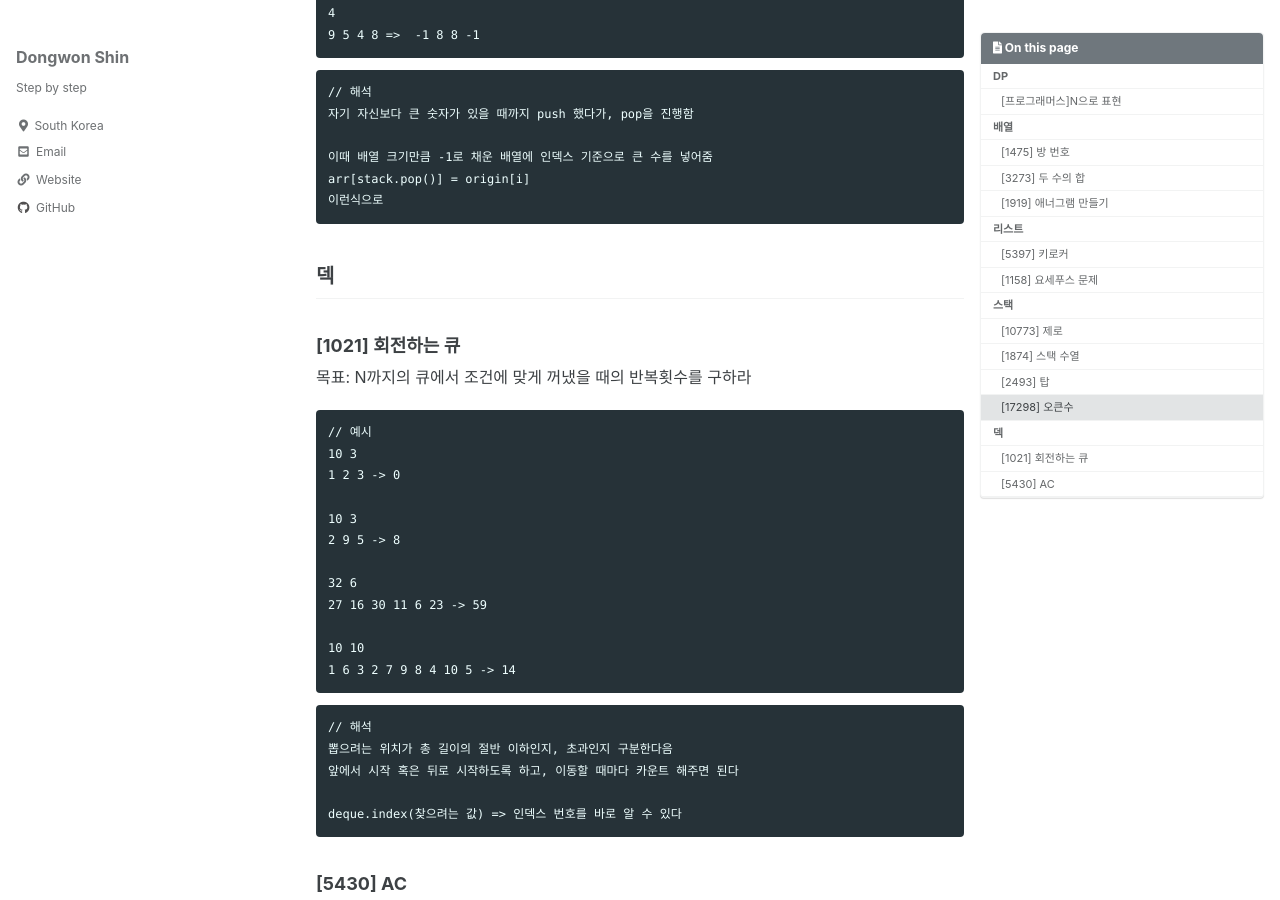
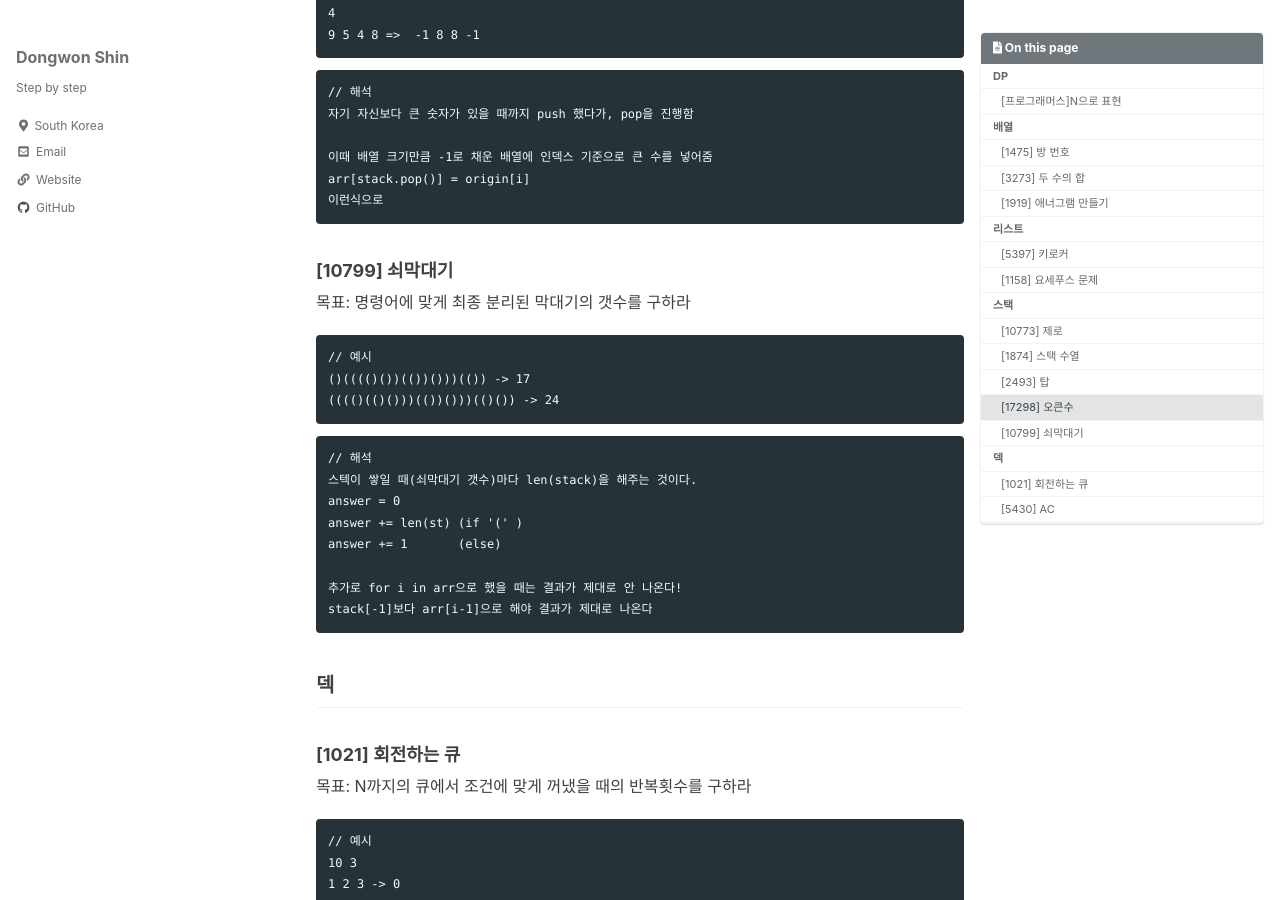
Before and after one commit to ponopono0322/ponopono0322.github.io, a Jekyll site: the page built from _posts/2022-01-12-algorithm.md, in a window 1280 px wide and 900 px high, scrolled down 4477 px. Built offline with Jekyll 4.4.1, drawn with Linux system fonts in a browser that asks for light colours; cached includes are drawn as plain includes; some web fonts are replaced; some of the changed text lies outside the part shown.

Commit message:
Update 2022-01-12-algorithm.md

````diff
--- a/_posts/2022-01-12-algorithm.md
+++ b/_posts/2022-01-12-algorithm.md
@@ -219,6 +219,26 @@ arr[stack.pop()] = origin[i]
 이런식으로
 ```
 
+### [10799] 쇠막대기
+목표: 명령어에 맞게 최종 분리된 막대기의 갯수를 구하라
+```
+// 예시
+()(((()())(())()))(()) -> 17
+(((()(()()))(())()))(()()) -> 24
+```
+
+```
+// 해석
+스텍이 쌓일 때(쇠막대기 갯수)마다 len(stack)을 해주는 것이다.
+answer = 0
+answer += len(st) (if '(' )
+answer += 1       (else)
+
+추가로 for i in arr으로 했을 때는 결과가 제대로 안 나온다!
+stack[-1]보다 arr[i-1]으로 해야 결과가 제대로 나온다
+```
+
+
 ## 덱
 
 ### [1021] 회전하는 큐
````
